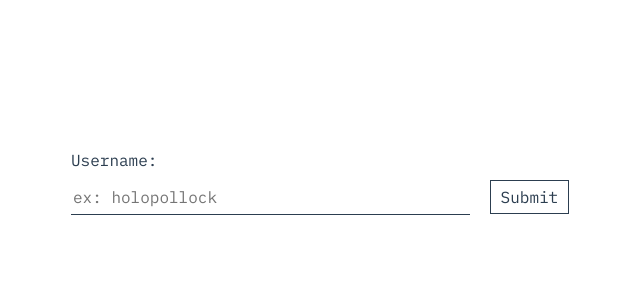
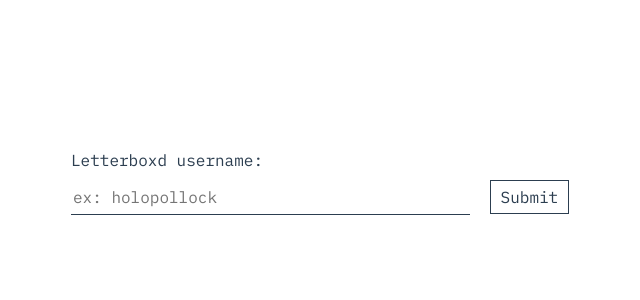
Before and after one commit to GoodbyteCo/Directed-By-Women, a Vue app: page / in a window 1280 px wide. Shown: the top 300 px of the page, without its empty margins (319-959 px from the left). Built offline with nearby package versions, Linux system fonts and the light colour scheme.

Commit message:
mention that it needs a *letterboxd* username

```diff
--- a/src/components/Film.vue
+++ b/src/components/Film.vue
@@ -1,6 +1,6 @@
 <template>
 	<div id="layout">
-		<label for="userbox">Username:</label>
+		<label for="userbox">Letterboxd username:</label>
 		<input
 			class="userfield"
 			placeholder="ex: holopollock"
```
